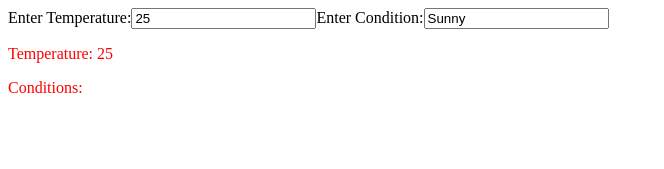
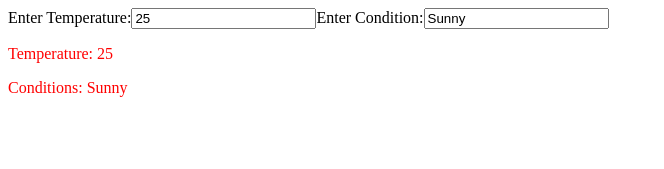
Before and after one commit to acciojob/conditional-weather-report-sachinrajbher15, a React app: page / in a window 1280 px wide. Shown: the top 169 px of the page, without its empty margins (0-664 px from the left). Built offline with nearby package versions, Linux system fonts and the light colour scheme.

Commit message:
Update App.js

```diff
--- a/src/components/App.js
+++ b/src/components/App.js
@@ -5,7 +5,7 @@ import WeatherDisplay from './WeatherDisplay';
 
 const App = () => {
 
-  const [weatherData, setWeatherData] = useState({temperature: 25, condition:"Sunny"});
+  const [weatherData, setWeatherData] = useState({temperature: 25, conditions:"Sunny"});
 
   const handleTempChange = (event) =>{
     const newTemp = event.target.value;
@@ -18,7 +18,7 @@ const App = () => {
     const newCond = event.target.value;
     setWeatherData((prevCond) => ({
       ...prevCond,
-      condition: newCond,
+      conditions: newCond,
     }));
   };
 
@@ -29,7 +29,7 @@ const App = () => {
           <input type="number" onChange={handleTempChange} value={weatherData.temperature}></input>
         </label>
         <label className="labels-style">Enter Condition:
-          <input type="text" onChange={handleCondChange} value={weatherData.condition}></input>
+          <input type="text" onChange={handleCondChange} value={weatherData.conditions}></input>
         </label>
       </div>
       <div className="output-container">
```
